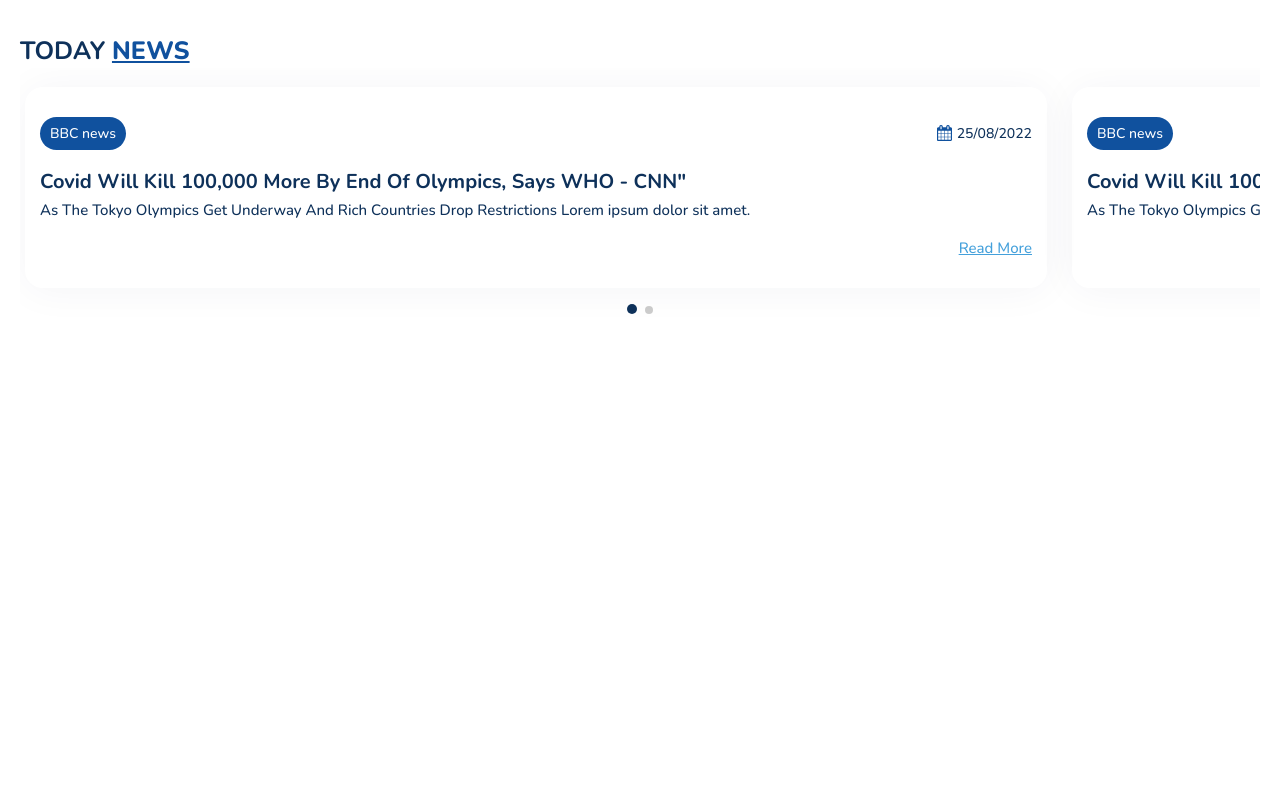
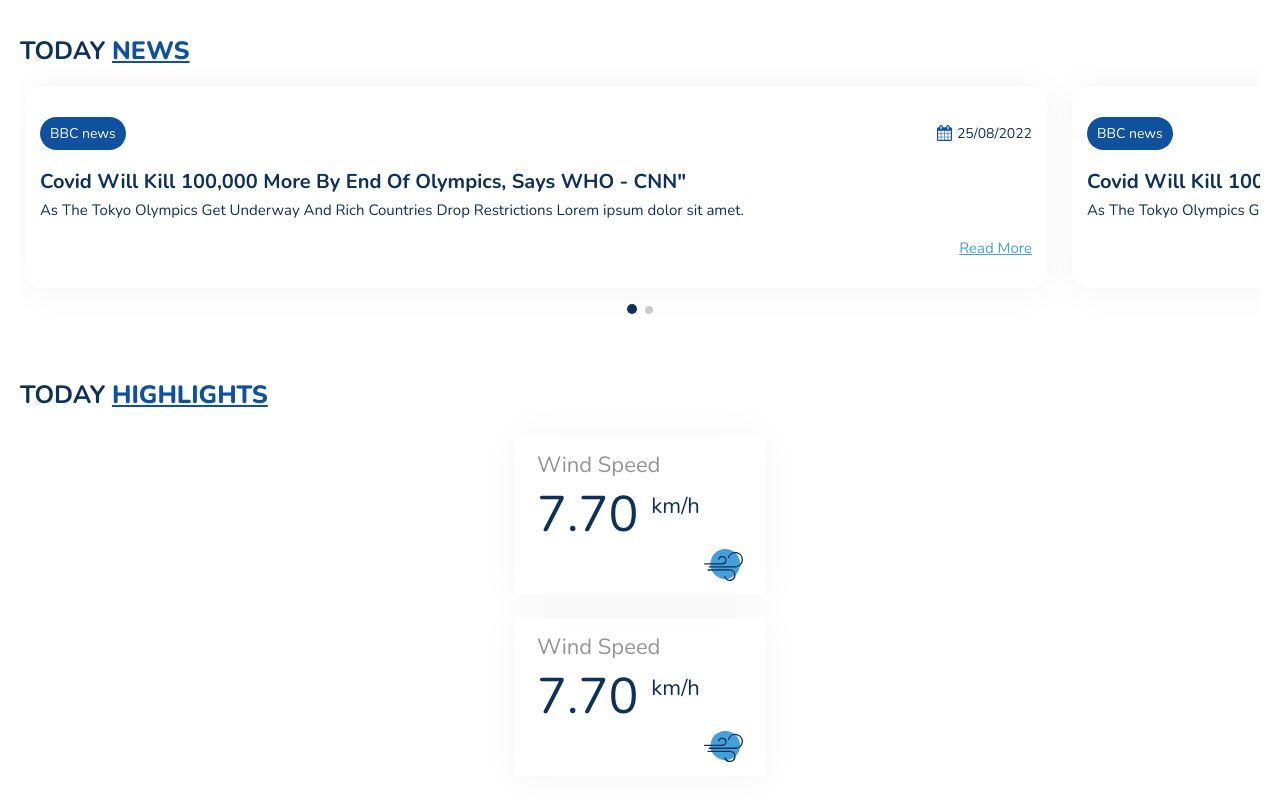
Before and after one commit to alexanderuk82/Weather-app, a plain HTML site: page index.html in a window 1280 px wide. Shown: the part 906-1706 px from the top of the page. Before the commit the page ends 1284 px from the top, so only its background shows below. Drawn offline with nearby package versions, Linux system fonts and the light colour scheme.

Commit message:
higlihts

```diff
--- a/index.html
+++ b/index.html
@@ -16,7 +16,7 @@
     <!-- Project font form google -->
 
     <link
-      href="https://fonts.googleapis.com/css2?family=Nunito:wght@300;500;600;700;800&family=Open+Sans:wght@400;500&display=swap"
+      href="https://fonts.googleapis.com/css2?family=Nunito:wght@300;400;500;600;700;800&family=Open+Sans:wght@400;500&display=swap"
       rel="stylesheet"
     />
     <title>Weather app</title>
@@ -95,7 +95,6 @@
         <div class="details__container">
           <div class="details__news">
             <h4 class="h4">today <span>news</span></h4>
-          </div>
 
             <div class="details__slide">
               <div class="swiper mySwiper">
@@ -180,6 +179,26 @@
               </div>
             </div>
           </div>
+
+          <div class="details__highlights">
+            <h4 class="h4">today <span>highlights</span></h4>
+
+            <div class="details__highlights__container">
+              <div class="details__highlights--item">
+                <p>wind speed</p>
+                <h2 class="h2">7.70 <sup>km/h</sup></h2>
+
+                <img src="img/wind-speed-icon.svg" alt="wind" />
+              </div>
+              <div class="details__highlights--item">
+                <p>wind speed</p>
+                <h2 class="h2">7.70 <sup>km/h</sup></h2>
+
+                <img src="img/wind-speed-icon.svg" alt="wind" />
+              </div>
+            </div>
+          </div>
+        </div>
       </main>
     </div>
 
--- a/scss/abstracts/_mixin.scss
+++ b/scss/abstracts/_mixin.scss
@@ -36,7 +36,7 @@
   .card {
     padding: 3rem 1.5rem;
     width: 80%;
-    box-shadow: 0px 2px 4rem rgba(14, 49, 90, 0.049);
+    box-shadow: var(--box-shadow);
     border-radius: 1.8rem;
     margin: 4rem 0.5rem;
     margin-top: 1.9rem;
--- a/scss/abstracts/_variables.scss
+++ b/scss/abstracts/_variables.scss
@@ -9,12 +9,16 @@
   //fonts main styles
   --bodyFont: 'Nunito', sans-serif;
   --numberFont: 'Open Sans', sans-serif;
+
+  //shadows
+  --box-shadow: 0px 2px 4rem rgba(14, 49, 90, 0.049);
 }
 
 $fontSize: (
   'text-medium': 1.4rem,
   'text-large': 3rem,
   'text-h1': 10rem,
+  'text-h2': 5rem,
   'text-h3': 3.2rem,
   'text-h4': 2.5rem,
   'text-h5': 1.5rem,
@@ -24,6 +28,7 @@ $fontSize: (
 
 $fontWeight: (
   'medium': 500,
+  'regular': 400,
   'light': 300,
   'bold': 600,
   'extra-bold': 800,
--- a/scss/section/_details.scss
+++ b/scss/section/_details.scss
@@ -11,4 +11,40 @@
     @include titleSection;
     @include sliderCard;
   }
+  &__highlights {
+    @include titleSection;
+
+    &__container {
+      margin: 2.4rem 0;
+
+      display: grid;
+      justify-content: center;
+      row-gap: 2.3rem;
+    }
+
+    &--item {
+      box-shadow: var(--box-shadow);
+      padding: 1.4rem 2.2rem;
+      width: 25rem;
+      display: grid;
+
+      p {
+        font-size: map-get($fontSize, text-condition);
+        color: var(--dark-gray);
+        text-transform: capitalize;
+      }
+      h2 {
+        font-size: map-get($fontSize, text-h2);
+        font-weight: map-get($fontWeight, regular);
+
+        sup {
+          font-size: map-get($fontSize, text-condition);
+        }
+      }
+
+      img {
+        justify-self: self-end;
+      }
+    }
+  }
 }
```
Also changed, not shown: css/style.css, img/Rectangle 25.png (added), img/wind-speed-icon.svg (added). Lines whose indentation alone changed are shown as unchanged.
